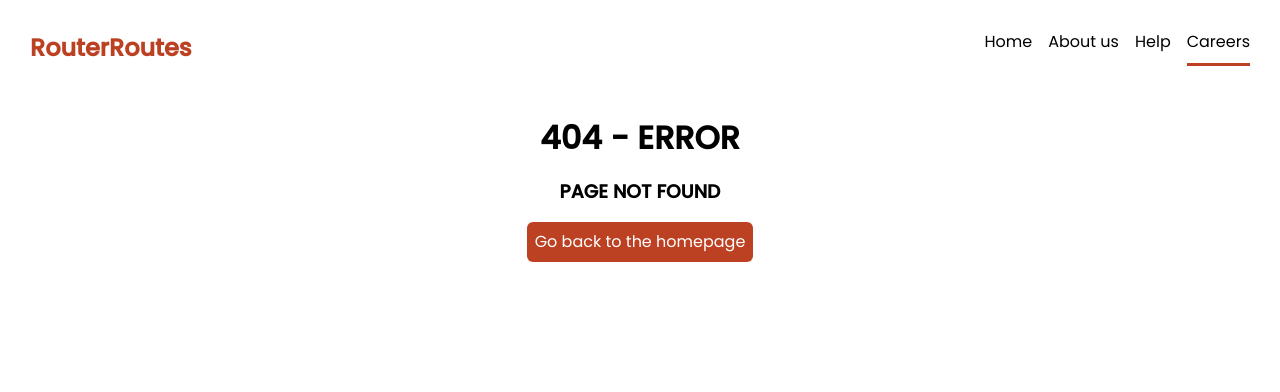
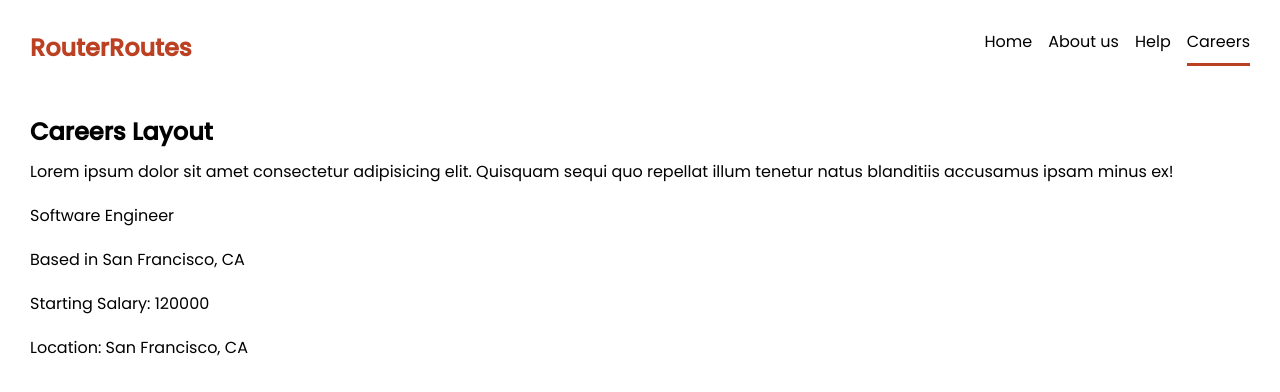
Before and after one commit to cedik456/react-router-net-ninja, a React (Vite) app: page /careers/1 in a window 1280 px wide. Before the commit this address had no page. Shown: the top 392 px of the page. Built offline with nearby package versions, Linux system fonts and the light colour scheme; data requests are answered from the project's data file.

Commit message:
Add route parameters and loaders for career details

```diff
--- a/src/App.jsx
+++ b/src/App.jsx
@@ -10,13 +10,16 @@ import Home from "./pages/Home";
 import About from "./pages/About";
 import Faq from "./pages/help/Faq";
 import Contacts from "./pages/help/Contact";
+import NotFound from "./pages/NotFound";
+import Careers, { careerLoader } from "./pages/careers/Careers";
+import CareerDetails, {
+  careerDetailsLoader,
+} from "./pages/careers/CareerDetails";
 
 //layouts
 import Root from "./layouts/Root";
 import Help from "./layouts/Help";
-import NotFound from "./pages/NotFound";
 import CareersLayout from "./layouts/CareersLayout";
-import Careers, { careerLoader } from "./pages/careers/Careers";
 
 const router = createBrowserRouter(
   createRoutesFromElements(
@@ -31,6 +34,12 @@ const router = createBrowserRouter(
 
       <Route path="careers" element={<CareersLayout />}>
         <Route index element={<Careers />} loader={careerLoader}></Route>
+
+        <Route
+          path=":id"
+          element={<CareerDetails />}
+          loader={careerDetailsLoader}
+        ></Route>
       </Route>
 
       <Route path="*" element={<NotFound />}></Route>
--- /dev/null
+++ b/src/pages/careers/CareerDetails.jsx
@@ -0,0 +1,23 @@
+import { useLoaderData, useParams } from "react-router-dom";
+
+function CareerDetails() {
+  const { id } = useParams();
+  const career = useLoaderData();
+  return (
+    <div className="career-details">
+      <p>{career.title}</p>
+      <p>Based in {career.location}</p>
+      <p>Starting Salary: {career.salary}</p>
+      <p>Location: {career.location}</p>
+    </div>
+  );
+}
+
+export default CareerDetails;
+
+export const careerDetailsLoader = async ({ params }) => {
+  const { id } = params;
+  const res = await fetch("http://localhost:4000/careers/" + id);
+
+  return res.json();
+};
--- a/src/pages/careers/Careers.jsx
+++ b/src/pages/careers/Careers.jsx
@@ -1,17 +1,18 @@
-import { useLoaderData, Link } from "react-router-dom";
+import { useLoaderData, Link, Outlet } from "react-router-dom";
 
 function Careers() {
   const careers = useLoaderData();
   return (
     <div className="careers">
       {careers.map((career) => (
-        <Link to="/" key={career.id}>
+        <Link to={career.id.toString()} key={career.id}>
           <p>{career.title}</p>
           <p>Based in {career.location}</p>
         </Link>
       ))}
     </div>
   );
+  <Outlet />;
 }
 
 export default Careers;
```
